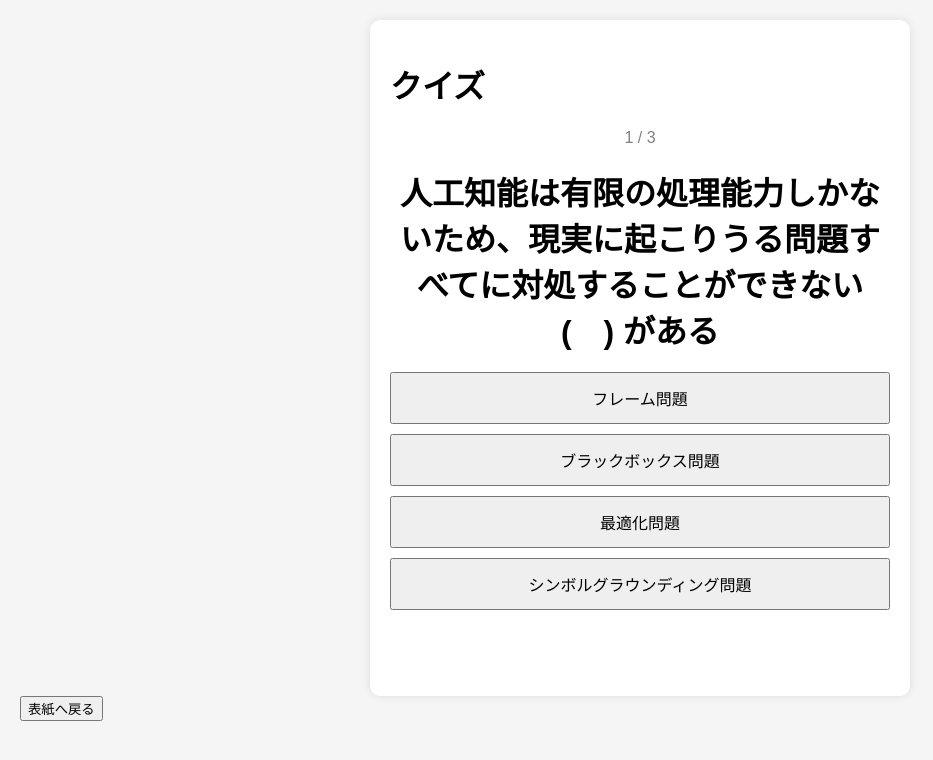
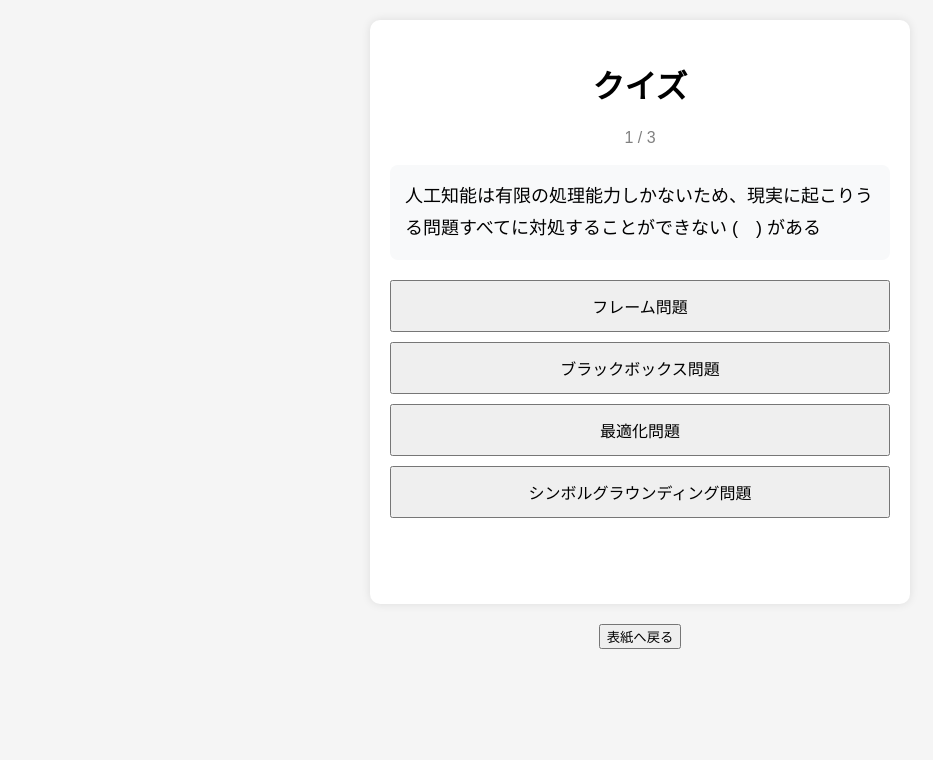
Before and after one commit to matsukappa/quiz, a plain HTML site: page quiz_g001.html in a window 1280 px wide. Shown: the whole page, without its empty margins (0-933 px from the left). Drawn offline with Linux system fonts and the light colour scheme.

Commit message:
Add files via upload

```diff
--- a/quiz_g001.html
+++ b/quiz_g001.html
@@ -19,7 +19,7 @@
 
         <div id="question-count"></div>
 
-        <h1 id="quest"></h1>
+        <p id="quest"></p>
 
         <div id="choices"></div>
 
@@ -27,9 +27,9 @@
 
         <button id="nextBtn">次の問題</button>
     </div>
-    <button onclick="location.href='index.html'">
-        表紙へ戻る
-    </button>
+    <div class="button-area">
+        <button onclick="location.href='index.html'">表紙へ戻る</button>
+    </div>
     <script src="script.js"></script>
 
 </body>
--- a/style.css
+++ b/style.css
@@ -14,7 +14,7 @@ body {
     box-shadow: 0 0 10px rgba(0,0,0,0.1);
 }
 
-h2 {
+h1 {
     text-align: center;
 }
 
@@ -25,7 +25,12 @@ h2 {
 }
 
 #quest {
-    text-align: center;
+    font-size: 18px;
+    text-align: left;
+    line-height: 1.8;
+    padding: 15px;
+    background-color: #f8f9fa;
+    border-radius: 8px;
     margin-bottom: 20px;
 }
 
@@ -51,3 +56,8 @@ h2 {
     font-size: 16px;
     display: none;
 }
+
+.button-area {
+    text-align: center;
+    margin-top: 20px;
+}
```
Also changed, not shown: index.html (+5 -5 lines).
